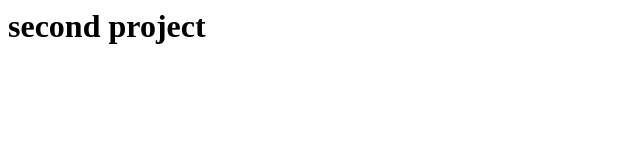
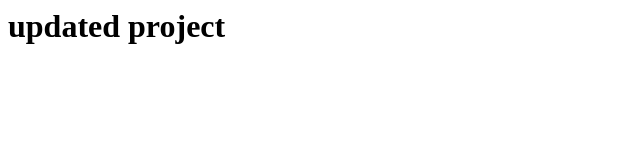
Before and after one commit to nehapakhare/jenkins-, a plain HTML site: page index.html in a window 1280 px wide. Shown: the whole page, without its empty margins (0-640 px from the left). Drawn offline with Linux system fonts and the light colour scheme.

Commit message:
updated2 commit

```diff
--- a/index.html
+++ b/index.html
@@ -1 +1 @@
-<h1> second project</h1>
+<h1>updated project</h1>
```
